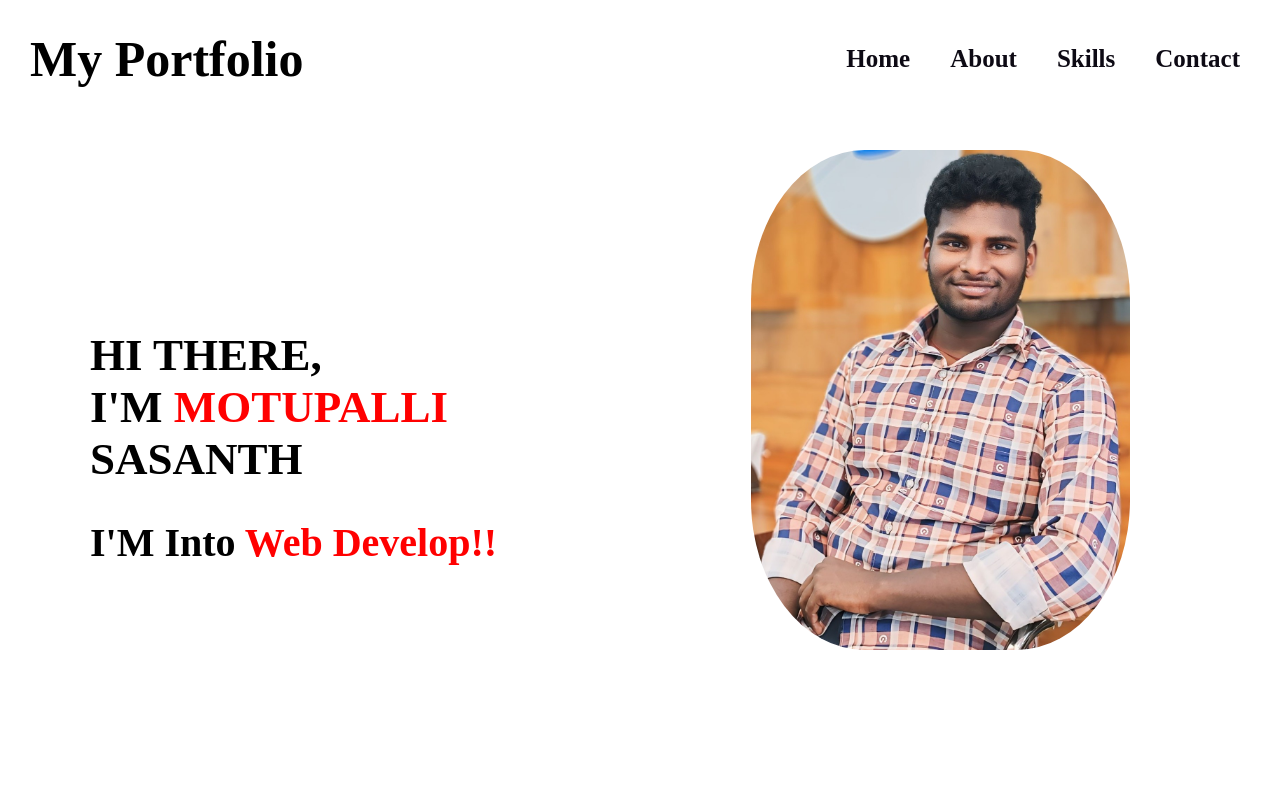
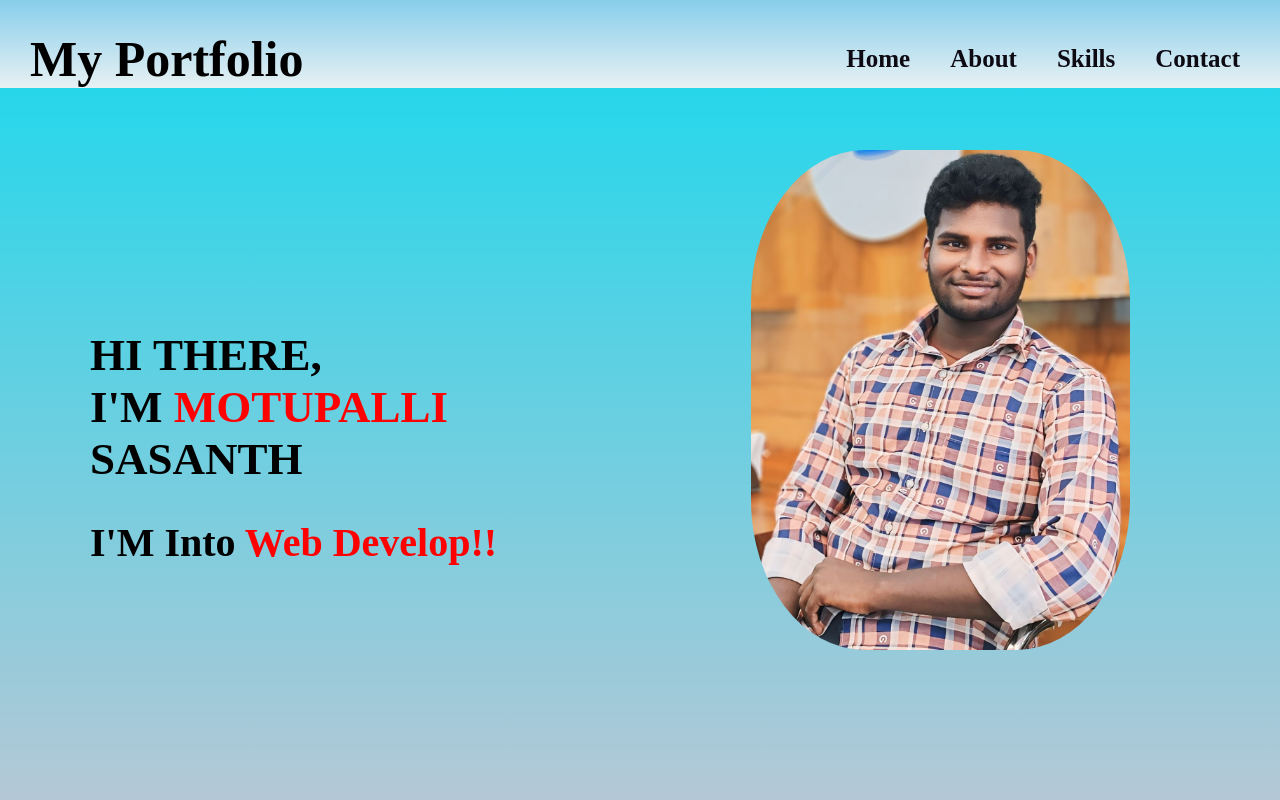
Before and after one commit to MotupalliSasanth143/Sasanth-s-Portfolio, a plain HTML site: page index.html in a window 1280 px wide. Shown: the top 800 px of the page. Drawn offline with Linux system fonts and the light colour scheme.

Commit message:
updated index.css

```diff
--- a/index.css
+++ b/index.css
@@ -1,7 +1,10 @@
 *{
     margin: 0;
     padding: 0;
-    background-color: linear-gradient(blue black);
+
+}
+body{
+    background-image: linear-gradient(rgb(21, 216, 237),pink,skyblue);
 }
 .head{
     margin-left: 30px;
@@ -14,7 +17,7 @@
     align-items: center;
     position: fixed;
  width:100%;
-
+background-image: linear-gradient(skyblue,rgb(232, 241, 243));
 }
 ul{
     display: flex;
```
Also changed, not shown: WhatsApp Image 2025-04-26 at 7.27.53 PM.jpeg (deleted).
